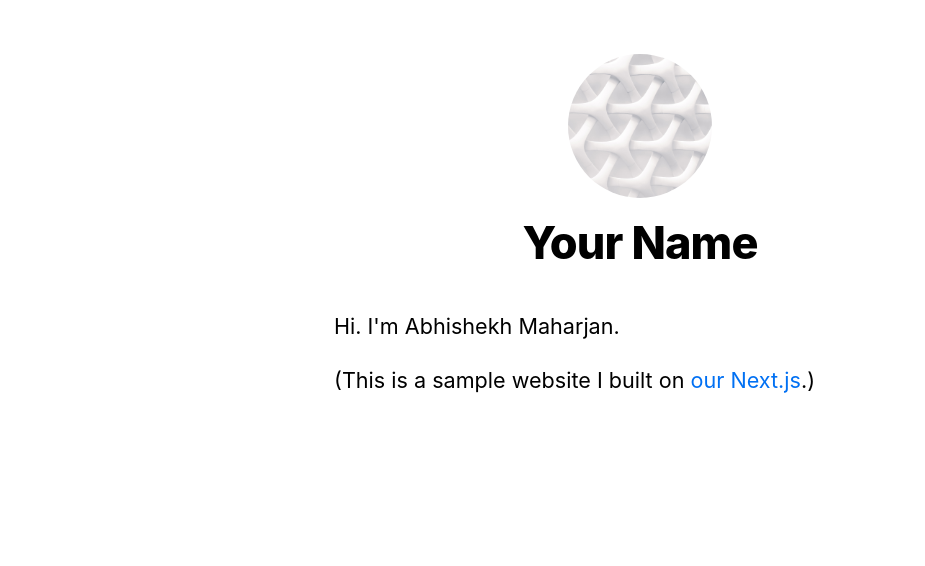
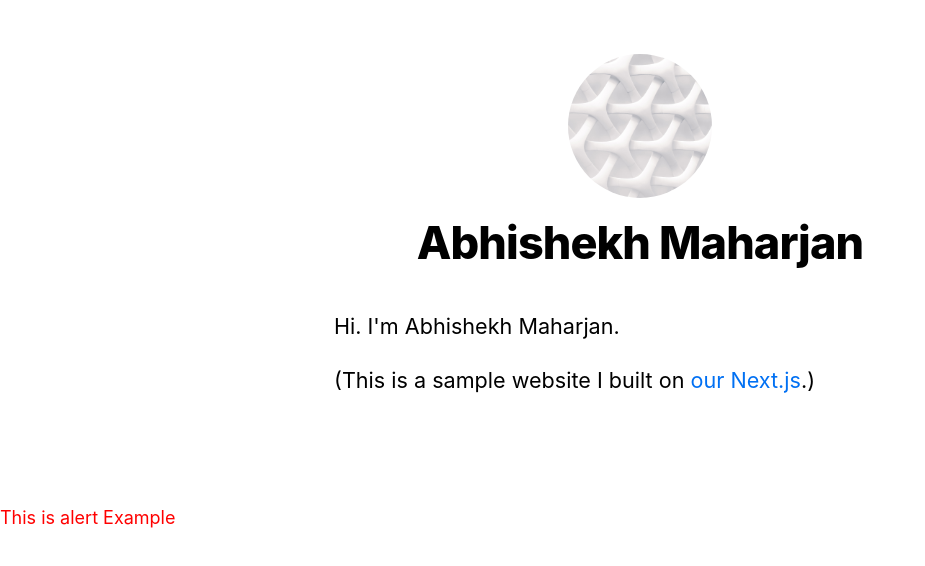
Before and after one commit to abhi886/next-getting-started, a Next.js app: page / in a window 1280 px wide. Shown: the top 566 px of the page, without its empty margins (0-925 px from the left). Built offline with nearby package versions, Linux system fonts and the light colour scheme.

Commit message:
Use Classnames library to toggle classes

```diff
--- /dev/null
+++ b/components/alert.js
@@ -0,0 +1,15 @@
+import styles from "./alert.module.css";
+import cn from "classnames";
+export default function Alert({ children, type }) {
+  return (
+    <div
+      className={cn({
+        [styles.success]: type === "success",
+        [styles.error]: type === "error",
+      })}
+    >
+      {" "}
+      {children}
+    </div>
+  );
+}
--- /dev/null
+++ b/components/alert.module.css
@@ -0,0 +1,6 @@
+.success {
+  color: green;
+}
+.error {
+  color: red;
+}
--- a/components/layout.js
+++ b/components/layout.js
@@ -4,7 +4,7 @@
 import utilStyles from "../styles/utils.module.css";
 import Link from "next/link";
 
-const name = "Your Name";
+const name = "Abhishekh Maharjan";
 export const siteTitle = "Next.js Sample Website";
 
 export default function Layout({ children, home }) {
--- a/pages/index.js
+++ b/pages/index.js
@@ -1,9 +1,11 @@
 import Head from "next/head";
 import Layout, { siteTitle } from "../components/layout";
 import utilStyles from "../styles/utils.module.css";
+import Alert from "../components/alert";
 
 export default function Home() {
   return (
+    <>
       <Layout home>
         <Head>
           <title>{siteTitle}</title>
@@ -16,5 +18,9 @@
           </p>
         </section>
       </Layout>
+      <Alert type='error'>
+        <p>This is alert Example</p>
+      </Alert>
+    </>
   );
 }
```
Lines whose indentation alone changed are shown as unchanged.
